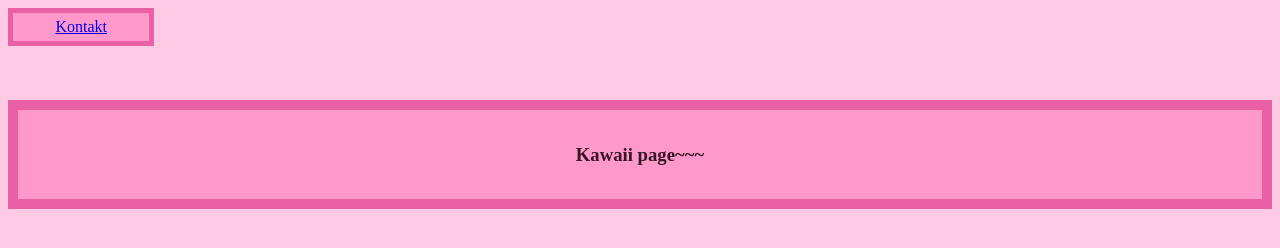
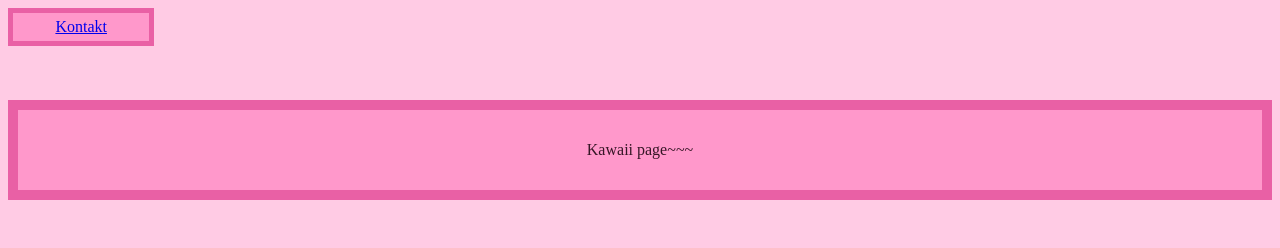
Before and after one commit to merdight-yiff/merdight-yiff.github.io, a plain HTML site: page index.html in a window 1280 px wide. Drawn offline with Linux system fonts and the light colour scheme.

Commit message:
Replace h3 tag with p tag in index.html

```diff
--- a/index.html
+++ b/index.html
@@ -15,7 +15,7 @@
   <br>
   <br>
 <main>
-  <h3>Kawaii page~~~</h3>
+  <p>Kawaii page~~~</p>
   </main>
 </body>
 
```
